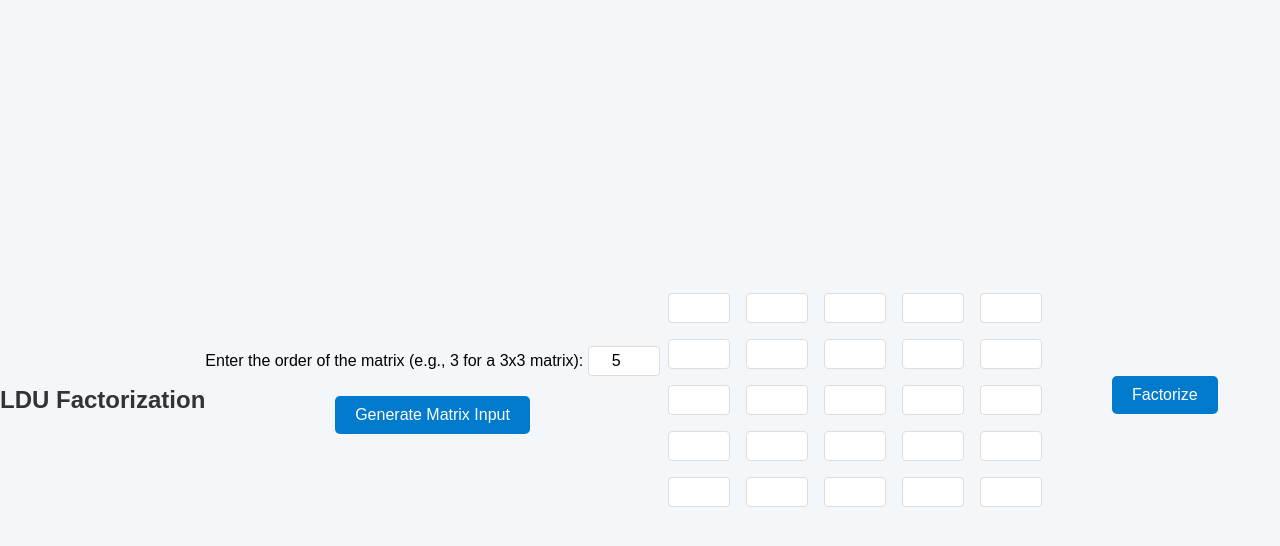
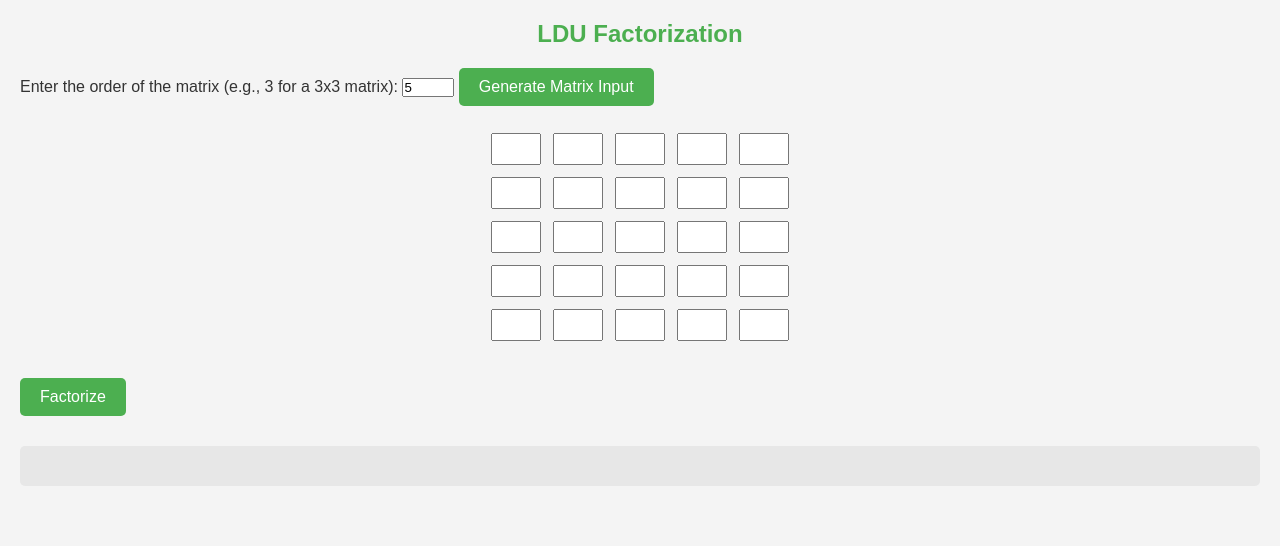
Before and after one commit to lakhanrathor/Assignment-2, a plain HTML site: page index.html in a window 1280 px wide. Both pictures are taken after typing "5" into the empty fields and a click on the button "Generate Matrix Input". Drawn offline with Linux system fonts and the light colour scheme.

Commit message:
Update style.css

```diff
--- a/style.css
+++ b/style.css
@@ -1,96 +1,82 @@
+* {
+    margin: 0;
+    padding: 0;
+    box-sizing: border-box;
+}
+
 body {
     font-family: Arial, sans-serif;
-    display: flex;
-    justify-content: center;
-    align-items: center;
-    min-height: 100vh;
-    margin: 0;
-    background-color: #f4f7fa;
+    background-color: #f4f4f4;
+    color: #333;
+    padding: 20px;
 }
 
 h2 {
-    color: #333;
+    text-align: center;
+    color: #4CAF50;
+    margin-bottom: 20px;
+}
+
+#matrixInput {
+    margin: 20px auto;
     text-align: center;
 }
 
-p {
-    font-size: 1em;
-    color: #666;
+.matrix-input input {
+    width: 50px;
+    margin: 5px;
+    padding: 5px;
+    text-align: center;
 }
 
-/* Matrix Input Table Styling */
-table {
-    margin: auto;
-    border-collapse: collapse;
-}
-
-table td {
-    padding: 8px;
-}
-
-input[type="number"] {
-    width: 60px;
-    padding: 5px;
-    font-size: 1em;
-    text-align: center;
-    border: 1px solid #ddd;
-    border-radius: 4px;
-}
-
-/* Button Styling */
 button {
-    display: block;
-    margin: 20px auto;
+    background-color: #4CAF50;
+    color: white;
+    border: none;
     padding: 10px 20px;
-    font-size: 1em;
-    color: #fff;
-    background-color: #007acc;
-    border: none;
+    font-size: 16px;
+    cursor: pointer;
     border-radius: 5px;
-    cursor: pointer;
-    transition: background-color 0.3s;
 }
 
 button:hover {
-    background-color: #005fa3;
+    background-color: #45a049;
 }
 
-/* Results Container Styling */
-#resultsContainer {
-    max-width: 600px;
-    margin: 20px auto;
-    background-color: #ffffff;
+#results {
+    margin-top: 30px;
+    text-align: center;
     padding: 20px;
-    border-radius: 8px;
-    box-shadow: 0 4px 10px rgba(0, 0, 0, 0.1);
+    background-color: #e7e7e7;
+    border-radius: 5px;
 }
 
-#resultsContainer h3 {
-    color: #007acc;
-    font-size: 1.2em;
+#results h3 {
+    margin-bottom: 10px;
 }
 
-pre {
-    background-color: #f0f4f8;
-    padding: 10px;
-    font-size: 0.9em;
-    border-radius: 5px;
-    overflow: auto;
-    white-space: pre-wrap;
+.matrix-input {
+    display: flex;
+    flex-wrap: wrap;
+    justify-content: center;
 }
 
-/* Transformation Steps and Matrices Styling */
-#LStepsContainer,
-#DStepsContainer,
-#UStepsContainer,
-#stepsContainer,
-#E1Matrix,
-#E2Matrix,
-#E3Matrix,
-#VerificationMatrix {
-    margin: 10px 0;
+.matrix-input input {
+    width: 50px;
+    margin: 5px;
+    padding: 5px;
+    font-size: 16px;
+    text-align: center;
 }
 
-pre p {
-    color: #333;
+.error {
+    color: red;
+    text-align: center;
+    font-weight: bold;
 }
+
+.success {
+    color: green;
+    text-align: center;
+    font-weight: bold;
+}
```
